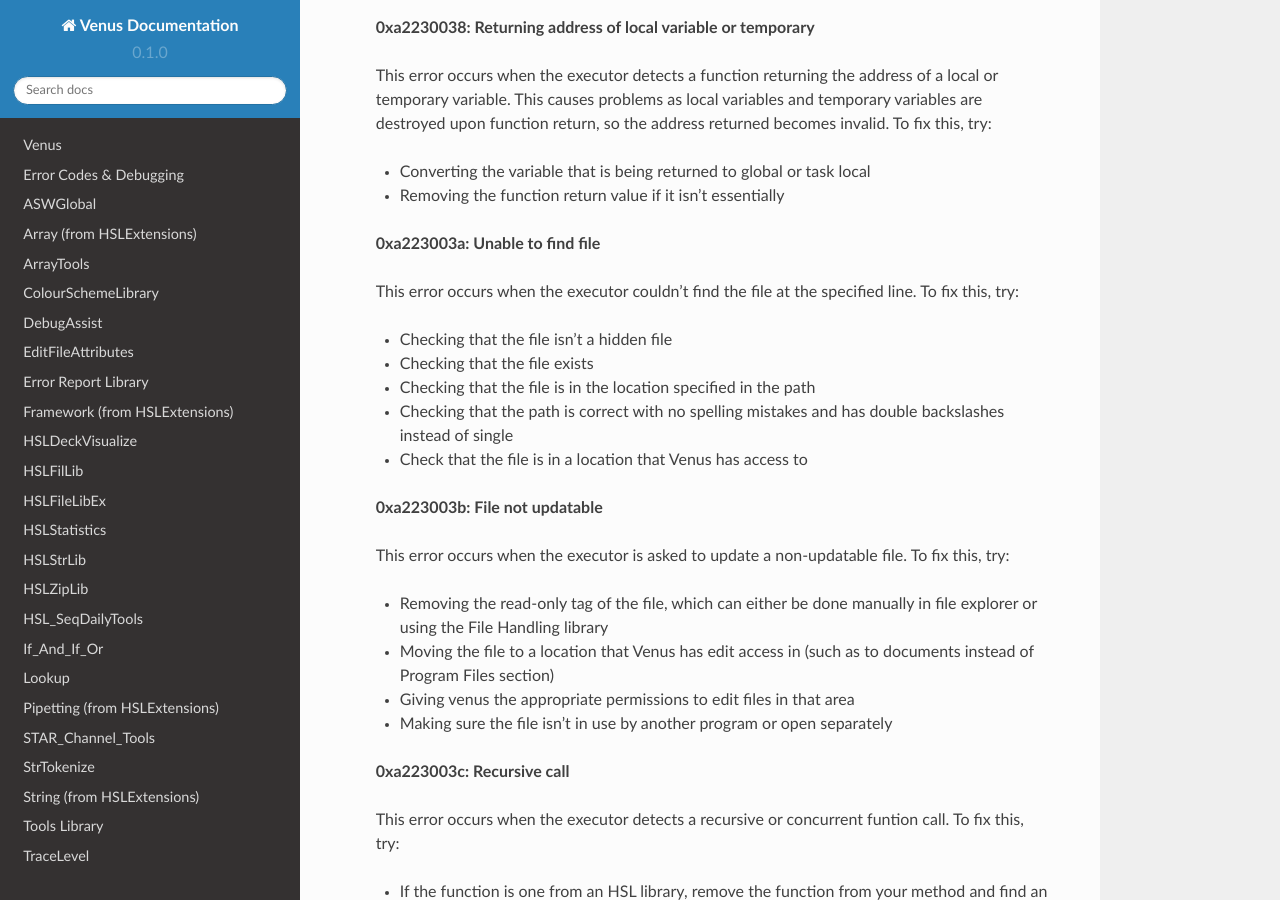
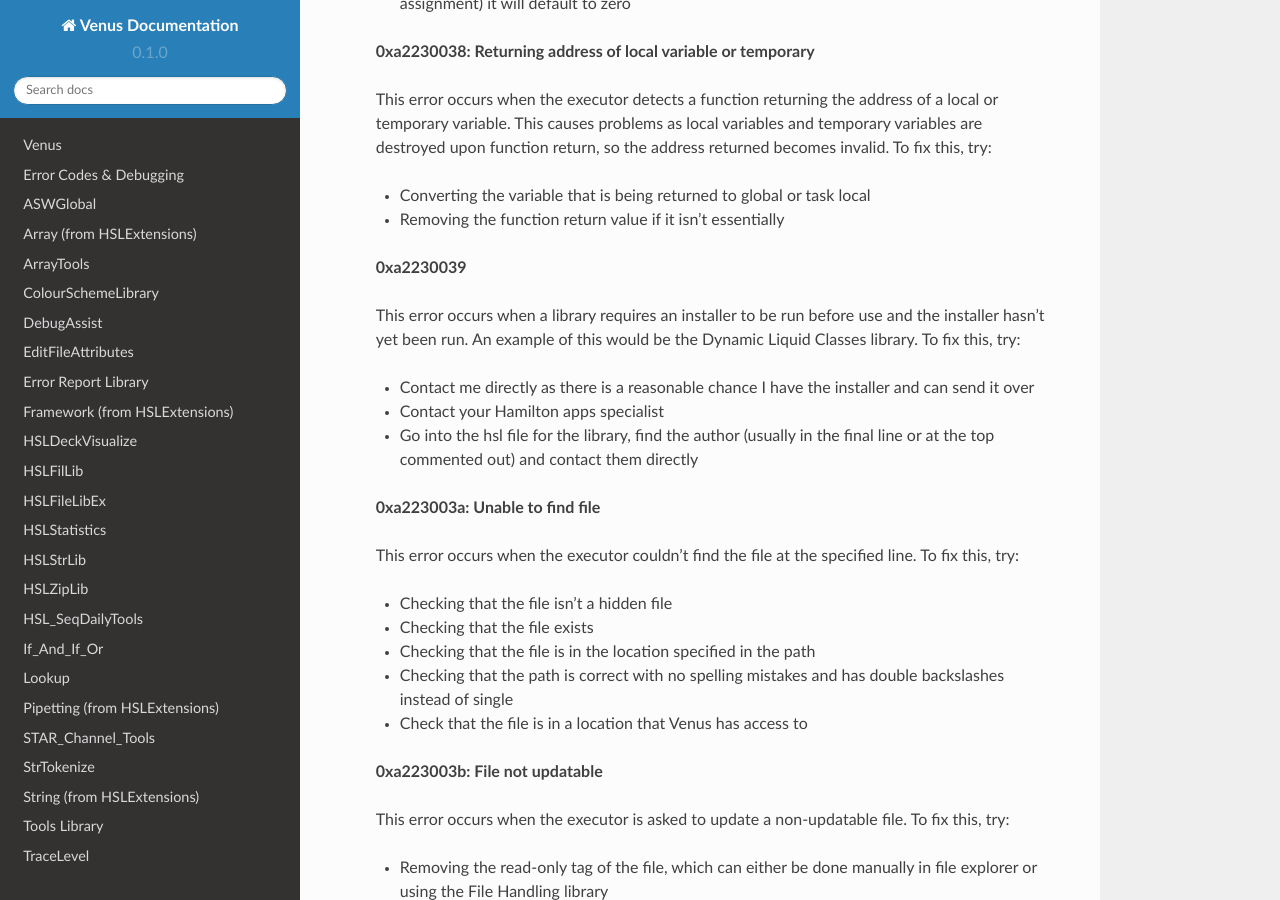
Before and after one commit to theonetruenerd/VenusLibraryDocumentation, a Sphinx documentation site: the page built from docs/source/RuntimeErrors.rst, in a window 1280 px wide and 900 px high, scrolled down 14480 px. Built offline with Sphinx 7.4.7 and the Read the Docs theme 2.0.0, drawn with Linux system fonts in a browser that asks for light colours; pages that are not in the unit, such as notebooks, are missing from menus.

Commit message:
Update RuntimeErrors.rst

```diff
--- a/docs/source/RuntimeErrors.rst
+++ b/docs/source/RuntimeErrors.rst
@@ -61,6 +61,7 @@
 - :ref:`0xa2230035 : Syntax error <0xa2230035>`
 - :ref:`0xa2230036 : Integer divide by zero <0xa2230036>`
 - :ref:`0xa2230038 : Returning address of local variable or temporary <0xa2230038>`
+- :ref:`0xa2230039 <0xa2230039>`
 - :ref:`0xa223003a : Unable to find file <0xa223003a>`
 - :ref:`0xa223003b : File not updatable <0xa223003b>`
 - :ref:`0xa223003c : Recursive call <0xa223003c>`
@@ -564,6 +565,16 @@
   - Converting the variable that is being returned to global or task local
   - Removing the function return value if it isn't essentially
 
+.. _0xa2230039:
+
+  **0xa2230039**
+
+  This error occurs when a library requires an installer to be run before use and the installer hasn't yet been run. An example of this would be the Dynamic Liquid Classes library. To fix this, try:
+
+  - Contact me directly as there is a reasonable chance I have the installer and can send it over
+  - Contact your Hamilton apps specialist
+  - Go into the hsl file for the library, find the author (usually in the final line or at the top commented out) and contact them directly
+
 .. _0xa223003a:
 
   **0xa223003a: Unable to find file**
```
